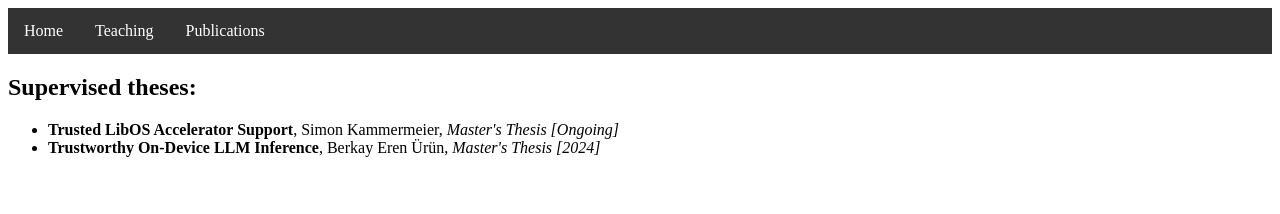
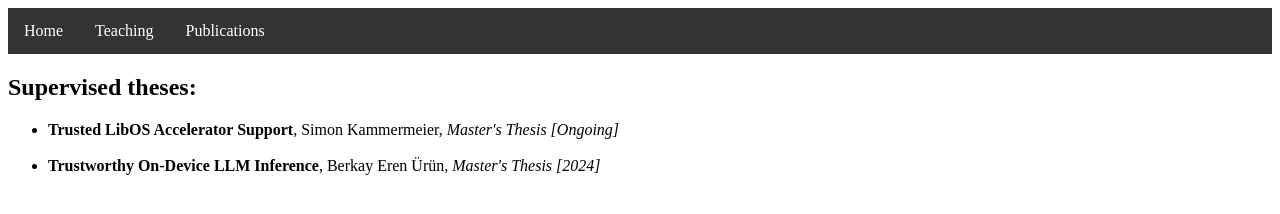
Before and after one commit to Teofil98/teofil98.github.io, a plain HTML site: page teaching.html in a window 1280 px wide. Drawn offline with Linux system fonts and the light colour scheme.

Commit message:
fix list item float

```diff
--- a/styles/style.css
+++ b/styles/style.css
@@ -11,7 +11,7 @@ h1 {
   background-color: #333;
 }
 
-li {
+ul.menu li {
   float: left;
 }
 
```
